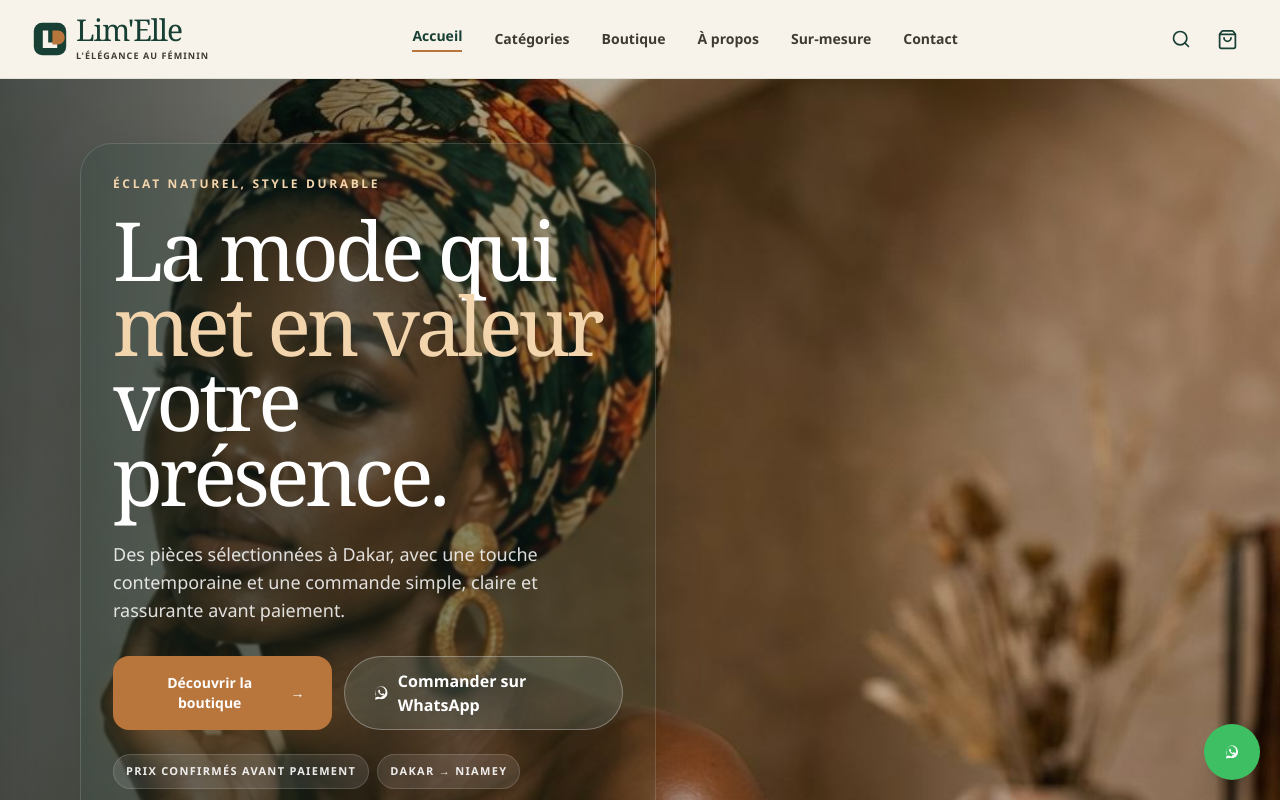
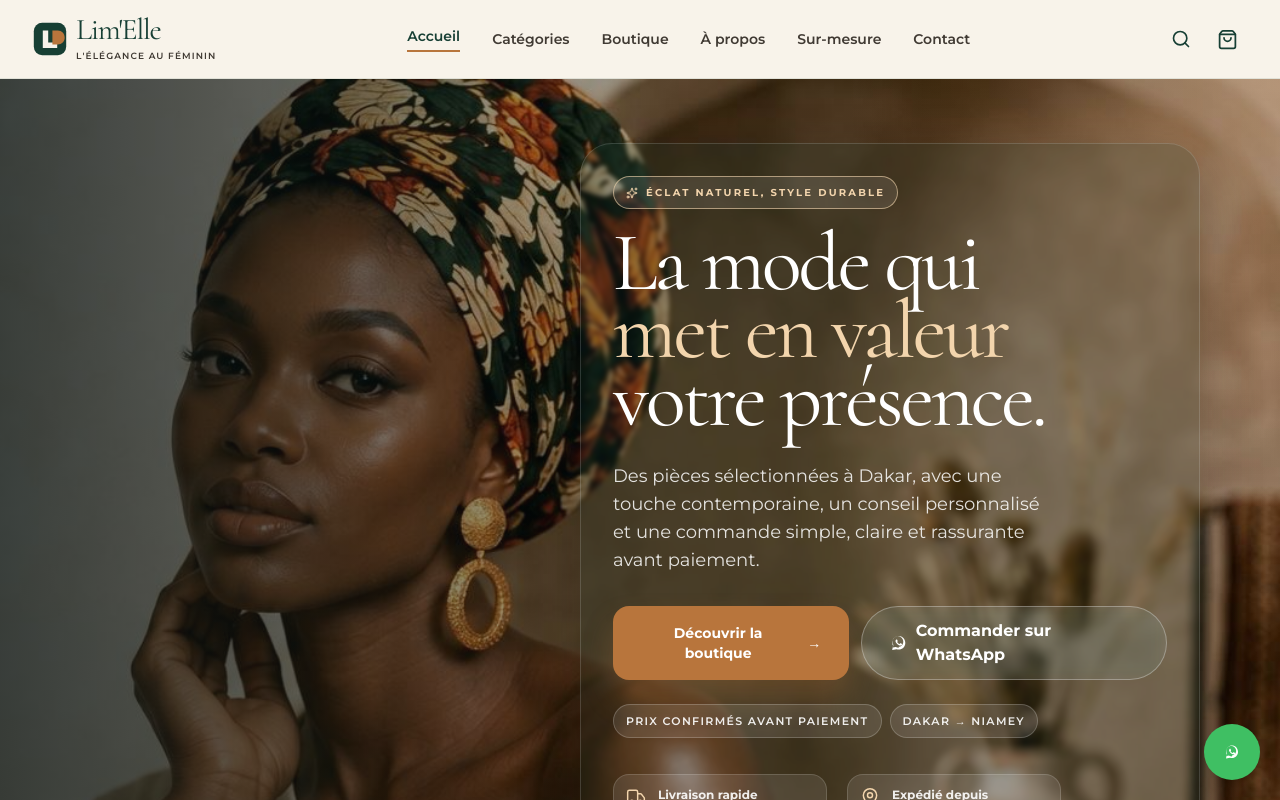
Before and after one commit to primemarafa/LimElle, a React (Vite) app: page / in a window 1280 px wide. Shown: the top 800 px of the page. Built offline with nearby package versions, Linux system fonts and the light colour scheme; no server answers.

Commit message:
Agent Host changes for agents/uipro-ai-copilot-integration

```diff
--- a/index.html
+++ b/index.html
@@ -7,9 +7,7 @@
     <meta name="description" content="Lim'Elle, ton personal shopping entre Dakar et Niamey." />
     <title>Lim'Elle | Dakar → Niamey</title>
 
-    <link rel="icon" type="image/png" href="/favicon.png" />
-
-    <link rel="canonical" href="https://lim-elle.vercel.app/" />
+    <link rel="icon" type="image/svg+xml" href="/favicon.svg" />
 
     <meta property="og:type" content="website" />
     <meta property="og:url" content="https://lim-elle.vercel.app/" />
@@ -22,19 +20,6 @@
     <meta name="twitter:title" content="Lim'Elle | Dakar → Niamey" />
     <meta name="twitter:description" content="Personal shopping féminin : mode, sacs, bijoux et beauté sélectionnés à Dakar, livrés à Niamey." />
     <meta name="twitter:image" content="https://lim-elle.vercel.app/images/hero-portrait.jpg" />
-
-    <script type="application/ld+json">
-    {
-      "@context": "https://schema.org",
-      "@type": "ClothingStore",
-      "name": "Lim'Elle",
-      "description": "Personal shopping féminin : mode, sacs, bijoux et beauté sélectionnés à Dakar, livrés à Niamey.",
-      "url": "https://lim-elle.vercel.app/",
-      "image": "https://lim-elle.vercel.app/images/hero-portrait.jpg",
-      "areaServed": ["Sénégal", "Niger"],
-      "priceRange": "$$"
-    }
-    </script>
   </head>
   <body>
     <div id="root"></div>
--- a/src/components/BrandHero.jsx
+++ b/src/components/BrandHero.jsx
@@ -1,4 +1,4 @@
-import { Truck, MapPin } from "lucide-react";
+import { Truck, MapPin, Sparkles } from "lucide-react";
 import WhatsAppButton from "./WhatsAppButton";
 
 const HERO_IMAGE = "/images/hero-portrait.jpg";
@@ -8,20 +8,24 @@ export default function BrandHero({ onCatalogue }) {
     <section className="relative isolate overflow-hidden bg-[#f7f2ea]">
       <div className="relative min-h-[680px]">
         <img src={HERO_IMAGE} alt="Portrait éditorial Lim'Elle" className="absolute inset-0 h-full w-full object-cover object-center" loading="eager" />
-        <div className="absolute inset-0 bg-[linear-gradient(90deg,rgba(7,18,16,0.72)_0%,rgba(7,18,16,0.5)_26%,rgba(7,18,16,0.18)_52%,rgba(7,18,16,0.12)_100%)]" />
-        <div className="absolute inset-0 bg-[radial-gradient(circle_at_top_right,rgba(184,117,60,0.25),transparent_28%)]" />
+        <div className="absolute inset-0 bg-[linear-gradient(90deg,rgba(8,18,16,0.78)_0%,rgba(8,18,16,0.62)_22%,rgba(8,18,16,0.28)_52%,rgba(8,18,16,0.14)_100%)]" />
+        <div className="absolute inset-0 bg-[radial-gradient(circle_at_top_right,rgba(184,117,60,0.35),transparent_28%)]" />
 
-        <div className="relative z-10 mx-auto flex min-h-[680px] max-w-7xl items-center px-6 py-16 sm:px-10 lg:px-20">
-          <div className="max-w-xl rounded-[2rem] border border-white/15 bg-[#173F34]/18 p-6 shadow-[0_24px_60px_rgba(10,19,17,0.25)] backdrop-blur-[1px] sm:p-8">
-            <p className="mb-5 text-xs font-bold uppercase tracking-[.22em] text-[#f3d5ad]">Éclat naturel, style durable</p>
-            <h1 className="font-serif text-5xl leading-[.92] tracking-[-.05em] text-white sm:text-6xl lg:text-[5.1rem]">
+        <div className="relative z-10 mx-auto flex min-h-[680px] max-w-7xl items-center justify-end px-6 py-16 sm:px-10 lg:px-20">
+          <div className="w-full max-w-[620px] rounded-[2rem] border border-white/15 bg-[#173F34]/18 p-6 shadow-[0_24px_60px_rgba(10,19,17,0.25)] backdrop-blur-[2px] sm:p-8">
+            <div className="mb-5 inline-flex items-center gap-2 rounded-full border border-[#f3d5ad]/60 bg-white/10 px-3 py-2 text-[10px] font-bold uppercase tracking-[.22em] text-[#f3d5ad]">
+              <Sparkles size={12} />
+              Éclat naturel, style durable
+            </div>
+            <h1 className="text-5xl leading-[.82] tracking-[-.05em] text-white sm:text-6xl lg:text-[5.2rem]">
               La mode qui
               <span className="block text-[#f3d5ad]">met en valeur</span>
               <span className="block">votre présence.</span>
             </h1>
             <p className="mt-7 max-w-md text-base leading-7 text-white/85 sm:text-lg">
-              Des pièces sélectionnées à Dakar, avec une touche contemporaine et une commande simple, claire et rassurante avant paiement.
+              Des pièces sélectionnées à Dakar, avec une touche contemporaine, un conseil personnalisé et une commande simple, claire et rassurante avant paiement.
             </p>
+
             <div className="mt-8 flex flex-col gap-3 sm:flex-row">
               <button onClick={onCatalogue} className="inline-flex items-center justify-center rounded-2xl bg-[#B8753C] px-7 py-4 text-sm font-bold text-white shadow-[0_18px_30px_rgba(184,117,60,0.28)] transition hover:-translate-y-0.5 hover:bg-[#c8854a]">
                 Découvrir la boutique <span className="ml-3">→</span>
@@ -30,14 +34,29 @@ export default function BrandHero({ onCatalogue }) {
                 Commander sur WhatsApp
               </WhatsAppButton>
             </div>
+
             <div className="mt-6 flex flex-wrap gap-2 text-[11px] font-semibold uppercase tracking-[.12em] text-white/90">
-              <span className="rounded-full border border-white/15 bg-white/10 px-3 py-2">Prix confirmés avant paiement</span>
-              <span className="rounded-full border border-white/15 bg-white/10 px-3 py-2">Dakar → Niamey</span>
+              <span className="rounded-full border border-white/20 bg-white/10 px-3 py-2">Prix confirmés avant paiement</span>
+              <span className="rounded-full border border-white/20 bg-white/10 px-3 py-2">Dakar → Niamey</span>
             </div>
+
             <div className="mt-9 grid max-w-md grid-cols-2 gap-5 text-xs text-white/90">
-              <div className="flex gap-3 rounded-2xl border border-white/15 bg-white/10 p-3"><Truck size={20} strokeWidth={1.75} className="shrink-0 text-[#f3d5ad]" /><div><strong className="block">Livraison rapide</strong><span>Partout au Sénégal & au Niger</span></div></div>
-              <div className="flex gap-3 rounded-2xl border border-white/15 bg-white/10 p-3"><MapPin size={20} strokeWidth={1.75} className="shrink-0 text-[#f3d5ad]" /><div><strong className="block">Expédié depuis</strong><span>Dakar · Niamey</span></div></div>
+              <div className="flex gap-3 rounded-2xl border border-white/15 bg-white/10 p-3">
+                <Truck size={20} strokeWidth={1.75} className="shrink-0 text-[#f3d5ad]" />
+                <div><strong className="block">Livraison rapide</strong><span>Partout au Sénégal & au Niger</span></div>
+              </div>
+              <div className="flex gap-3 rounded-2xl border border-white/15 bg-white/10 p-3">
+                <MapPin size={20} strokeWidth={1.75} className="shrink-0 text-[#f3d5ad]" />
+                <div><strong className="block">Expédié depuis</strong><span>Dakar · Niamey</span></div>
+              </div>
             </div>
+          </div>
+
+        </div>
+        <div className="absolute inset-x-0 bottom-0 z-10 flex justify-center pb-8">
+          <div className="flex items-center gap-2 rounded-full border border-white/20 bg-[#173F34]/25 px-4 py-2 text-[10px] font-bold uppercase tracking-[.22em] text-white/80 backdrop-blur-sm">
+            <span className="inline-block h-2 w-2 rounded-full bg-[#f3d5ad]" />
+            Collection de la saison
           </div>
         </div>
       </div>
--- a/src/components/TrustStrip.jsx
+++ b/src/components/TrustStrip.jsx
@@ -21,10 +21,10 @@ const ITEMS = [
 export default function TrustStrip() {
   return (
     <section className="bg-[#F1E8DB] px-5 py-10">
-      <div className="mx-auto grid max-w-7xl gap-6 sm:grid-cols-3">
+      <div className="mx-auto grid max-w-7xl gap-5 sm:grid-cols-3">
         {ITEMS.map(({ Icon, title, text }) => (
-          <div key={title} className="flex items-start gap-3">
-            <span className="flex h-11 w-11 shrink-0 items-center justify-center rounded-full bg-white text-[#B8753C]">
+          <div key={title} className="flex items-start gap-4 rounded-[1.5rem] border border-[#173F34]/10 bg-white/70 p-5 shadow-[0_18px_32px_rgba(23,63,52,0.04)] backdrop-blur-sm">
+            <span className="flex h-12 w-12 shrink-0 items-center justify-center rounded-full bg-[#173F34] text-[#f3d5ad] shadow-[0_12px_24px_rgba(23,63,52,0.12)]">
               <Icon size={20} strokeWidth={1.75} />
             </span>
             <div>
--- a/src/styles.css
+++ b/src/styles.css
@@ -1,4 +1,17 @@
+@import url('https://fonts.googleapis.com/css2?family=Cormorant:wght@400;500;600;700&family=Montserrat:wght@300;400;500;600;700;800&display=swap');
 @import "tailwindcss";
+
+:root {
+  color-scheme: light;
+  --luxury-ivory: #f7f2ea;
+  --luxury-coffee: #173f34;
+  --luxury-gold: #b8753c;
+  --luxury-cream: #f1e8db;
+  --luxury-sand: #efe4d3;
+  --luxury-text: #2d2a27;
+  --luxury-soft: #5b5348;
+  --luxury-glow: rgba(184, 117, 60, 0.18);
+}
 
 html {
   scroll-behavior: smooth;
@@ -7,17 +20,27 @@ html {
 body {
   margin: 0;
   min-width: 320px;
-  background: linear-gradient(180deg, #f7f2ea 0%, #f4ecdf 100%);
-  color: #173F34;
-  font-family: "Manrope", "Segoe UI", sans-serif;
+  background:
+    radial-gradient(circle at top, rgba(184, 117, 60, 0.08), transparent 28%),
+    linear-gradient(180deg, var(--luxury-ivory) 0%, #f3ebdf 100%);
+  color: var(--luxury-text);
+  font-family: "Montserrat", "Segoe UI", sans-serif;
+  -webkit-font-smoothing: antialiased;
+  text-rendering: optimizeLegibility;
+}
+
+h1, h2, h3, h4, .font-serif {
+  font-family: "Cormorant", Georgia, "Times New Roman", serif;
+  letter-spacing: -0.04em;
+}
+
+* {
+  box-sizing: border-box;
 }
 
 img {
   display: block;
-}
-
-::selection {
-  background: rgba(184, 117, 60, 0.2);
+  max-width: 100%;
 }
 
 button,
@@ -26,8 +49,6 @@ input {
   -webkit-tap-highlight-color: transparent;
 }
 
-/* Réaction visuelle cohérente sur tous les boutons et liens interactifs,
-   sans avoir à ajouter la classe transition à chaque composant. */
 button:not(:disabled),
 a {
   transition: transform 0.15s ease, opacity 0.15s ease, box-shadow 0.15s ease, background-color 0.15s ease;
@@ -42,31 +63,18 @@ button:disabled {
   cursor: not-allowed;
 }
 
-/* Fondu doux pour les changements de vue (catalogue <-> fiche produit),
-   pour éviter un saut brutal quand le contenu bascule instantanément. */
-@keyframes fade-in-view {
-  from { opacity: 0; }
-  to { opacity: 1; }
+::selection {
+  background: rgba(184, 117, 60, 0.20);
 }
 
-.view-transition {
-  animation: fade-in-view 0.25s ease;
+@media (prefers-reduced-motion: reduce) {
+  html {
+    scroll-behavior: auto;
+  }
+
+  *, *::before, *::after {
+    animation-duration: 0.01ms !important;
+    animation-iteration-count: 1 !important;
+    transition-duration: 0.01ms !important;
+  }
 }
-
-@keyframes fade-in-backdrop {
-  from { opacity: 0; }
-  to { opacity: 1; }
-}
-
-@keyframes slide-in-right {
-  from { transform: translateX(100%); }
-  to { transform: translateX(0); }
-}
-
-.drawer-backdrop {
-  animation: fade-in-backdrop 0.2s ease;
-}
-
-.drawer-panel {
-  animation: slide-in-right 0.3s cubic-bezier(0.32, 0.72, 0, 1);
-}
```
Also changed, not shown: src/App.jsx (+18 -9 lines), src/components/CatalogueSection.jsx (+4 -4 lines), public/favicon.svg (added).
